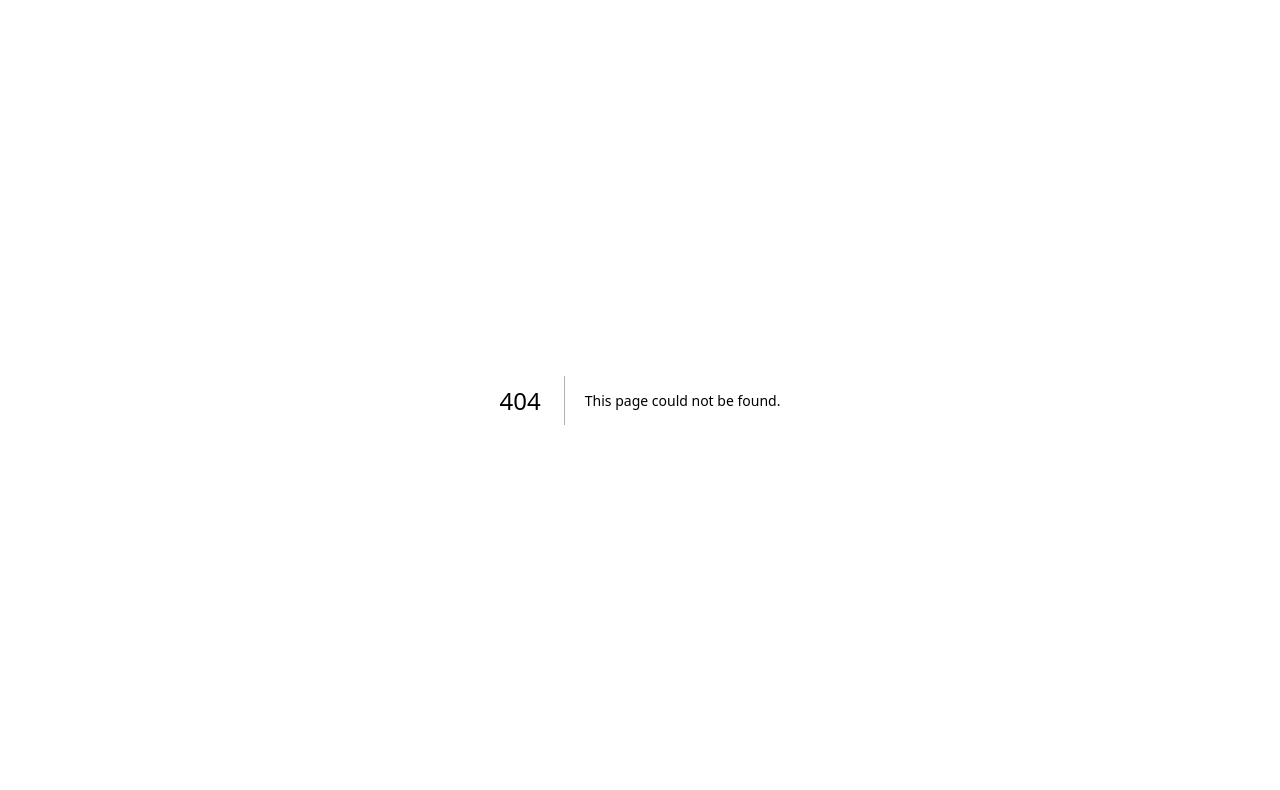
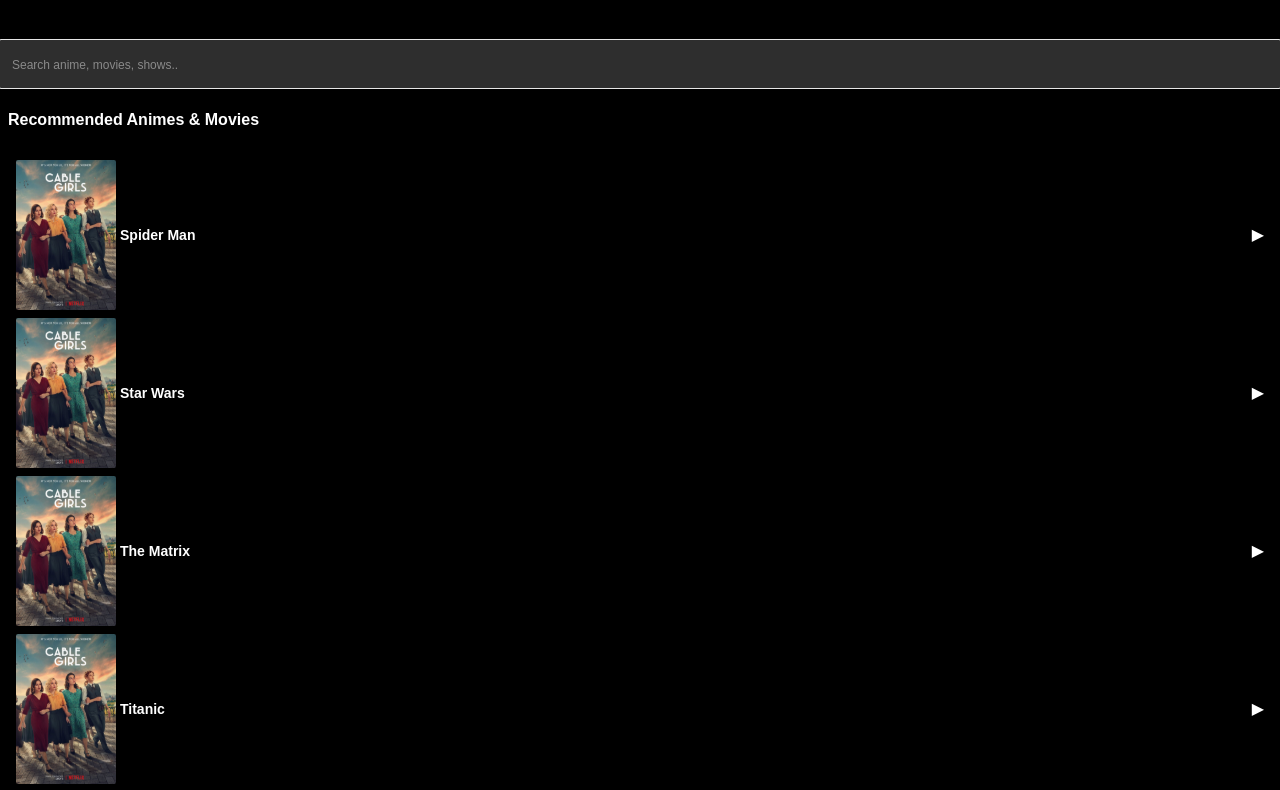
Before and after one commit to nuttapongnextzy/nut-netflix-web, a Next.js app: page /search in a window 1280 px wide. Before the commit this address had no page. Shown: the top 790 px of the page. Built offline with nearby package versions, Linux system fonts and the light colour scheme.

Commit message:
feat: create Search page

```diff
--- a/app/detail/[id]/page.tsx
+++ b/app/detail/[id]/page.tsx
@@ -6,7 +6,7 @@
     { name: '1', imageUrl: '/movie-poster-1.svg' },
     { name: '1', imageUrl: '/movie-poster-1.svg' },
     { name: '1', imageUrl: '/movie-poster-1.svg' },
-    { name: '1"', imageUrl: '/movie-poster-1.svg' },
+    { name: '1', imageUrl: '/movie-poster-1.svg' },
     { name: '1', imageUrl: '/movie-poster-1.svg' },
 ];
 
@@ -18,7 +18,7 @@
         }>,
     }) => {
     const params = await props.params;
-    console.log(` params: ${params.id}}`)
+    console.log(`params: ${params.id}}`)
 
     const searchParams = await props.searchParams;
     console.log(`searchParams: ${searchParams?.query}`)
@@ -66,7 +66,7 @@
                         className="flex justify-center"
                     >
                         <Link
-                            href="/"
+                            href="/detail/1"
                             className="cursor-pointer"
                         >
                             <Image
--- a/app/page.tsx
+++ b/app/page.tsx
@@ -9,7 +9,7 @@
   { name: '1', imageUrl: '/movie-poster-1.svg' },
   { name: '1', imageUrl: '/movie-poster-1.svg' },
   { name: '1', imageUrl: '/movie-poster-1.svg' },
-  { name: '1"', imageUrl: '/movie-poster-1.svg' },
+  { name: '1', imageUrl: '/movie-poster-1.svg' },
   { name: '1', imageUrl: '/movie-poster-1.svg' },
 ];
 
@@ -27,7 +27,7 @@
               height={40}
             />
             <Link
-              href="/login"
+              href="/search"
             >
               <MagnifyingGlassIcon
                 className="w-6 h-6 text-white"
--- /dev/null
+++ b/app/search/page.tsx
@@ -0,0 +1,66 @@
+import React from "react"
+import { Movie } from "../../lib/definitions";
+import Link from "next/link";
+import Image from "next/image";
+
+const movies: Movie[] = [
+  { name: 'Spider Man', imageUrl: '/movie-poster-1.svg' },
+  { name: 'Star Wars', imageUrl: '/movie-poster-1.svg' },
+  { name: 'The Matrix', imageUrl: '/movie-poster-1.svg' },
+  { name: 'Titanic', imageUrl: '/movie-poster-1.svg' },
+  { name: 'Squid Game', imageUrl: '/movie-poster-1.svg' },
+];
+
+const page = () => {
+  return (
+    <div className="flex flex-col bg-black min-h-screen">
+      <div className="mt-10">
+        <input
+          type="email"
+          name="email"
+          id="email"
+          placeholder="Search anime, movies, shows.."
+          className="w-full h-12 bg-white/20 opacity-90 px-3 py-1.5 outline-1 rounded-[1px] text-white placeholder:text-white/50 placeholder:text-xs placeholder:font-normal">
+        </input>
+      </div>
+
+      <h1 className="text-white font-bold mt-3 p-2">Recommended Animes & Movies</h1>
+
+      <div className="mt-1 p-2">
+        {movies.map((movie, index) => (
+          <div
+            key={index}
+            className=""
+          >
+            <Link
+              href="/detail/1"
+              className="cursor-pointer"
+            >
+              <div className="flex justify-between items-center m-2">
+                <div className="flex items-center space-x-1">
+                  <Image
+                    src={movie.imageUrl}
+                    alt="Description of image"
+                    width={100}
+                    height={150}
+                    className=""
+                  />
+                  <div className="text-white text-sm font-bold">
+                    {movie.name}
+                  </div>
+                </div>
+
+                <div className="text-white">
+                  ▶
+                </div>
+              </div>
+
+            </Link>
+          </div>
+        ))}
+      </div>
+    </div>
+  )
+}
+
+export default page
```
